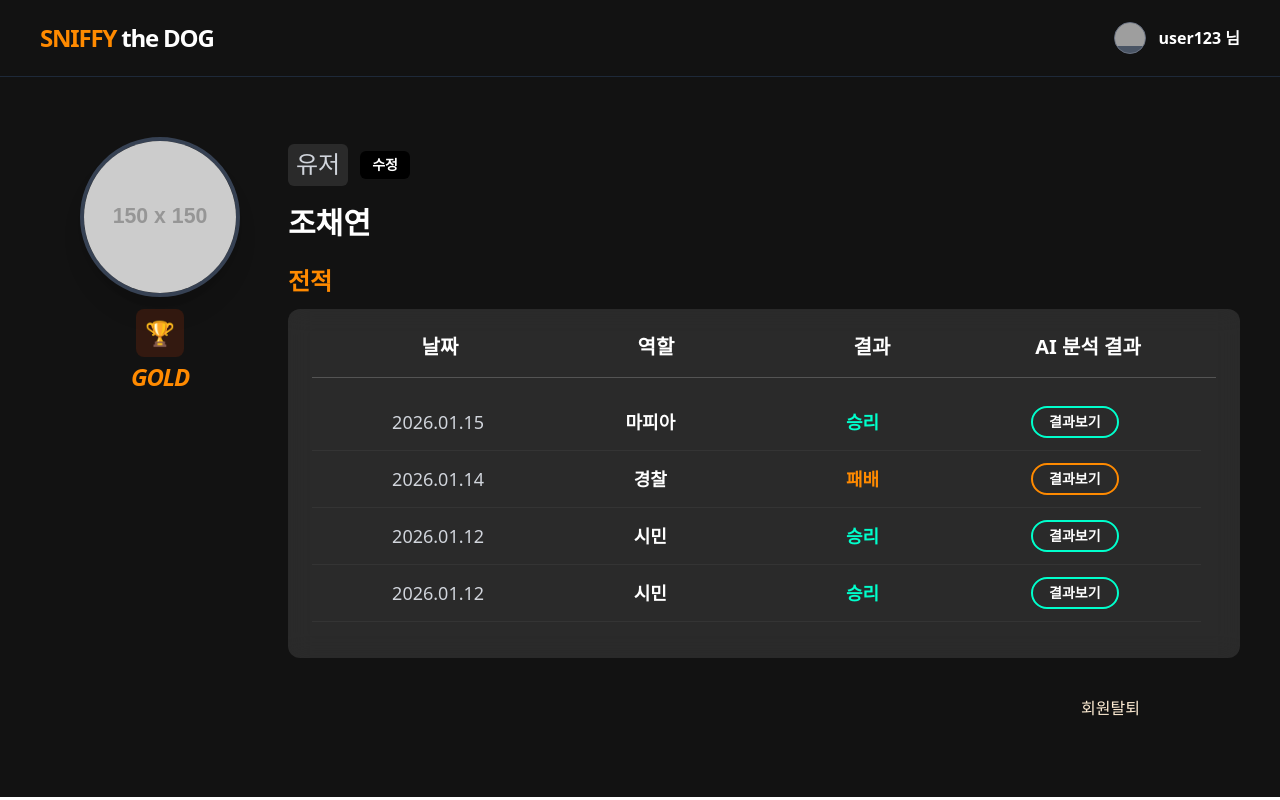
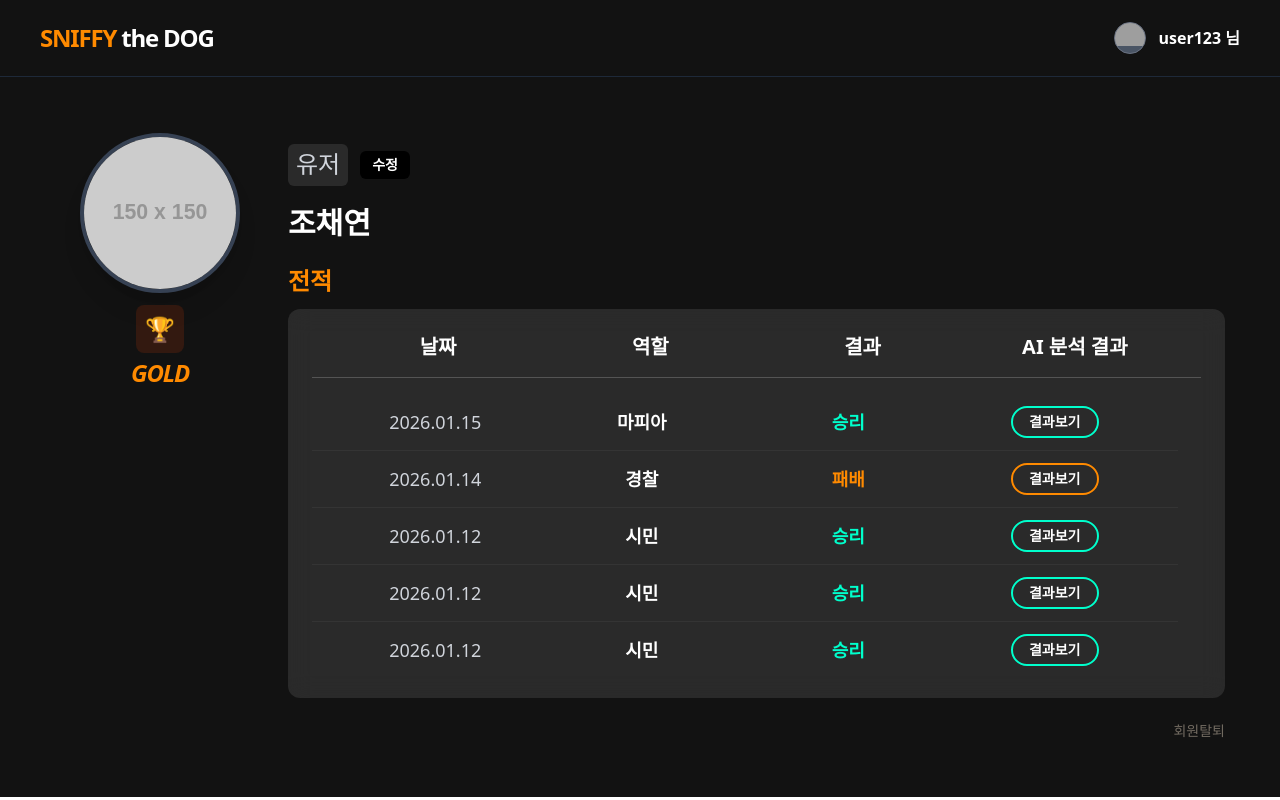
Before and after one commit to CHG1007/SNIFFY-THE-DOG, a React (Vite) app in the folder front/: page /users in a window 1280 px wide. Built offline with nearby package versions, Linux system fonts and the light colour scheme; grey boxes are pictures that could not be loaded.

Commit message:
fix: 화면 사이즈에 따라 달라지는 요소 정리

```diff
--- a/front/src/components/mypage/GameHistoryTable.jsx
+++ b/front/src/components/mypage/GameHistoryTable.jsx
@@ -23,7 +23,7 @@ const GameHistoryTable = () => {
       </div>
 
       {/* 데이터 행들 (간격을 좁게 설정) */}
-      <div className="flex flex-col max-h-[30vh] overflow-y-auto pr-0 custom-scrollbar">
+      <div className="flex flex-col h-[280px] overflow-y-auto pr-2 custom-scrollbar">
         {historyData.map((game) => (
           <GameHistoryRow key={game.id} game={game} />
         ))}
--- a/front/src/components/mypage/UserHistorySection.jsx
+++ b/front/src/components/mypage/UserHistorySection.jsx
@@ -37,6 +37,13 @@ const UserHistorySection = () => {
         <h3 className="text-[#ff8a00] text-2xl font-black mb-3">전적</h3>
         <GameHistoryTable /> {/* 여기서 기존 부품을 호출! */}
       </div>
+
+      <div className="mt-5 w-full text-right">
+        <button className="text-orange-100/40 text-sm cursor-pointer hover:text-orange-100 transition-all">
+          회원탈퇴
+        </button>
+      </div>
+
     </div>
   );
 };
--- a/front/src/pages/MyPage.jsx
+++ b/front/src/pages/MyPage.jsx
@@ -3,24 +3,18 @@ import UserHistorySection from '../components/mypage/UserHistorySection';
 
 const MyPage = () => {
   return (
-    <div className="h-[calc(100vh-80px)] bg-[#121212] pl-20 pr-10 py-6 relative flex justify-start items-start gap-12 overflow-hidden">
+    <div className="min-h-[calc(100vh-80px)] bg-[#121212] pl-20 pr-10 py-6 relative flex justify-start items-start gap-12 overflow-y-auto custom-scrollbar">
 
       {/* 1. 왼쪽: 프로필 카드 */}
-      <aside className="sticky top-32 transform -translate-y-23 flex-shrink-0">
+      <aside className="sticky top-8 flex-shrink-0">
         <ProfileCard />
       </aside>
 
       {/* 2. 오른쪽: 사용자 정보 및 전적 리스트 */}
-      <main className="mt-10 flex-grow max-w-5xl">
+      <main className="mt-10 flex-grow max-w-5xl flex flex-col">
         <UserHistorySection />
       </main>
 
-      {/* 3. 회원 탈퇴 버튼 */}
-      <div className="fixed bottom-20 right-35">
-        <button className="text-orange-100 text-lx cursor-pointer hover:opacity-100">
-          회원탈퇴
-        </button>
-      </div>
     </div>
   );
 };
```
